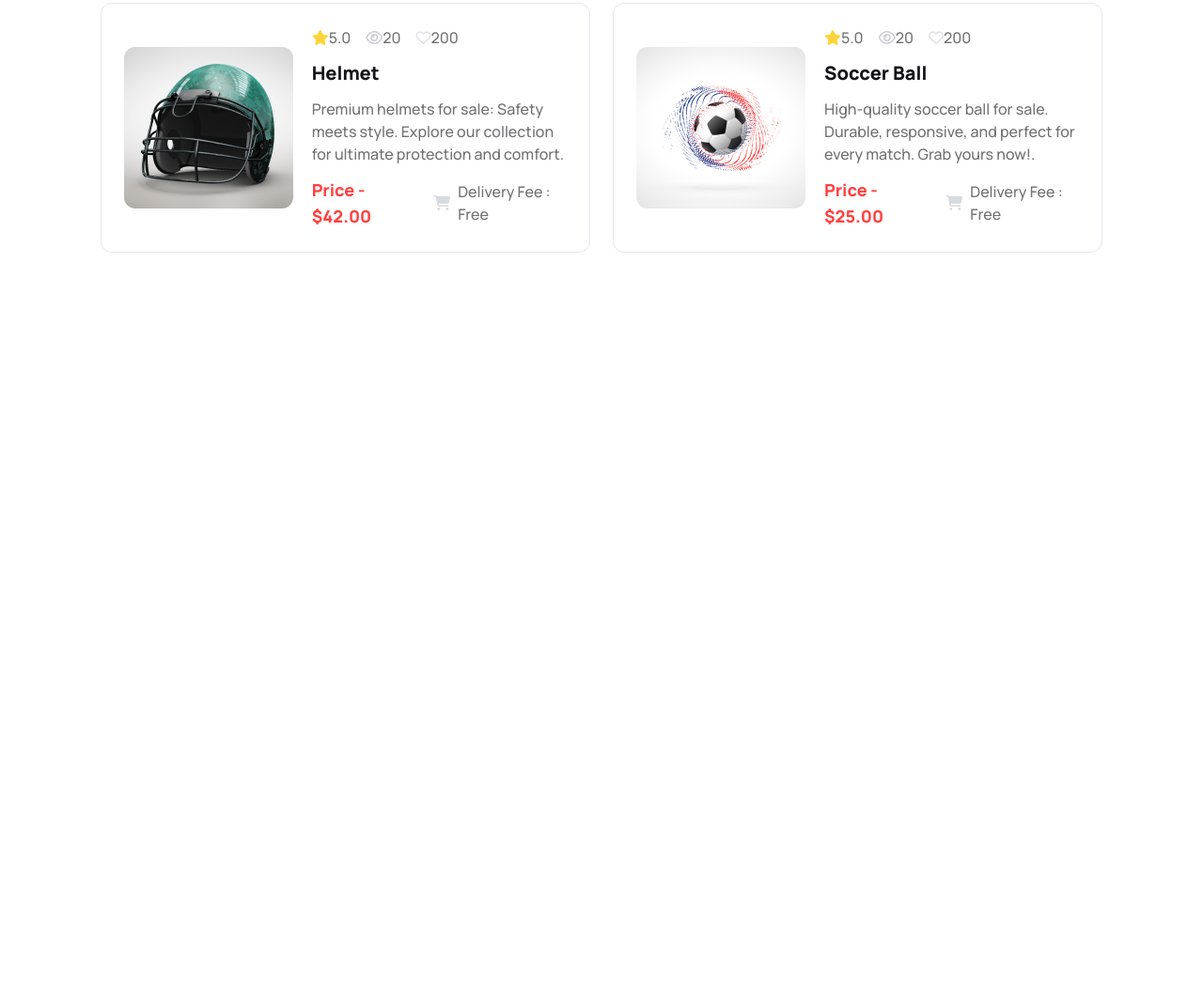
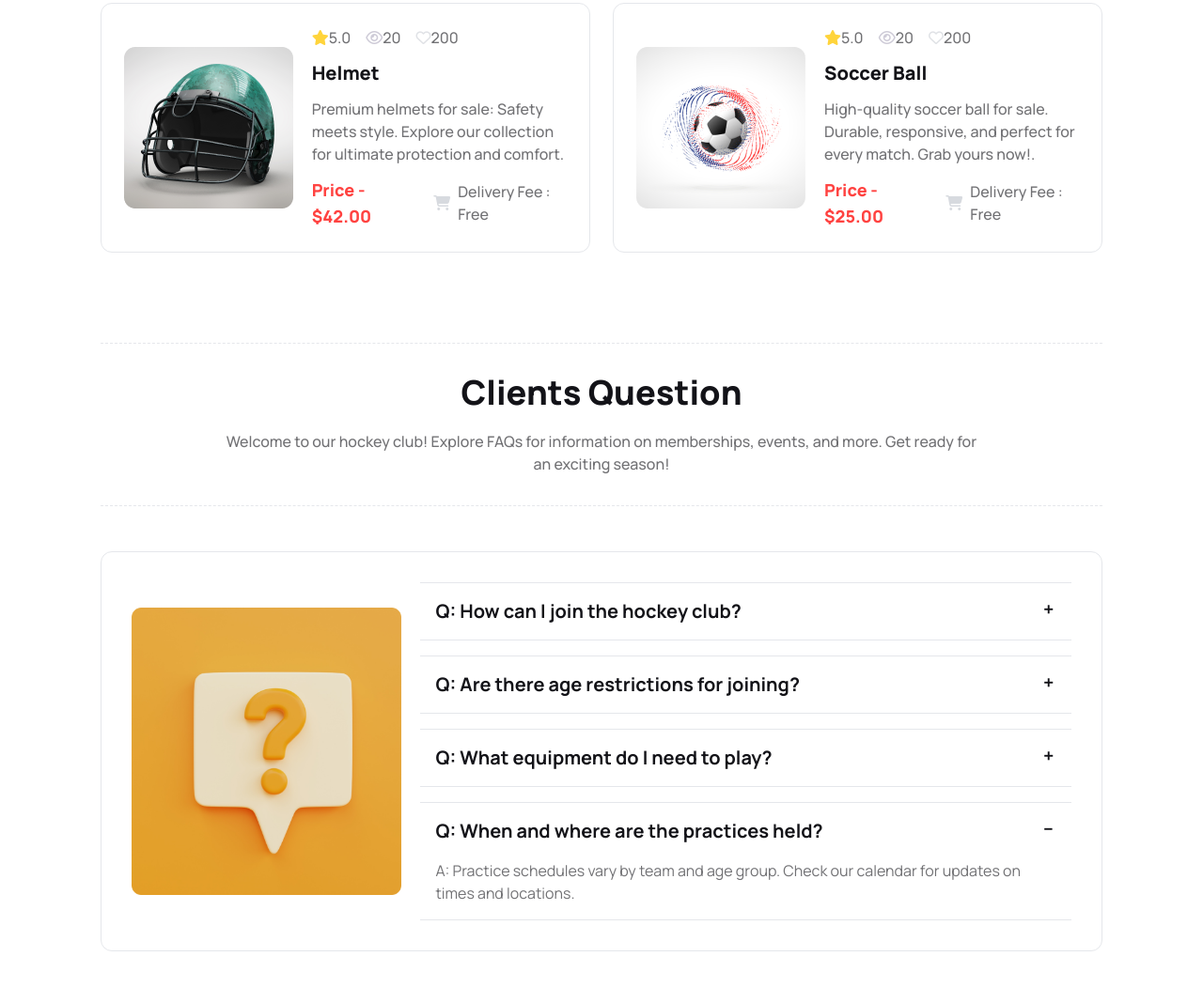
Before and after one commit to SRSayed/assignment-3, a plain HTML site: page index.html in a window 1280 px wide. Shown: the part 3331-4382 px from the top of the page at 94% size. Before the commit the page ends 3696 px from the top, so only its background shows below. Drawn offline with nearby package versions, Linux system fonts and the light colour scheme.

Commit message:
FAQ section

```diff
--- a/index.html
+++ b/index.html
@@ -276,8 +276,63 @@
 
         </div>
       </section>
-      <!-- newsletter section -->
+      <!-- FAQ section -->
+      <section class="w-10/12 my-24 mx-auto">
+        <div class="text-center border-dashed border-0 border-t border-b py-8 space-y-5">
+          <h1 class="text-4xl text-cmn font-extrabold text-center">Clients Question</h1>
+        <p class="text-base text-cmn-p font-medium lg:w-[800px] w-full mx-auto">Welcome to our hockey club! Explore FAQs for information on memberships, events, and more. Get ready for an exciting season!</p>
+        </div>
+        <div class="flex lg:flex-row flex-col lg:items-center lg:justify-between border rounded-xl mt-12 lg:p-8 p-5 gap-5 ">
+          <div><img src="Images/11.png" alt=""></div>
+          <div class="flex flex-col gap-4">
+            <div class="collapse collapse-plus bg-transparent rounded-none border-t border-b">
+              <input type="radio" name="my-accordion-3" checked="checked" />
+              <div class="collapse-title text-xl font-bold text-cmn">
+                Q: How can I join the hockey club?
+              </div>
+              <div class="collapse-content text-cmn-p">
+                <p>A: Visit our membership page, fill out the form, and attend our orientation. We welcome players of all skill levels.</p>
+              </div>
+            </div>
+            <div class="collapse collapse-plus bg-transparent rounded-none border-t border-b">
+              <input type="radio" name="my-accordion-3" checked="checked" />
+              <div class="collapse-title text-xl font-bold text-cmn">
+                Q: Are there age restrictions for joining?
+              </div>
+              <div class="collapse-content text-cmn-p">
+                <p>A: No, our club is open to players of all ages, from youth to adults. We offer diverse programs for every age group.</p>
+              </div>
+            </div>
+            <div class="collapse collapse-plus bg-transparent rounded-none border-t border-b">
+              <input type="radio" name="my-accordion-3" checked="checked" />
+              <div class="collapse-title text-xl font-bold text-cmn">
+                Q: What equipment do I need to play?
+              </div>
+              <div class="collapse-content text-cmn-p">
+                <p>A: Basic gear includes skates, stick, helmet, and gloves. Our club provides guidance on quality equipment for optimal performance and safety.</p>
+              </div>
+            </div>
+            <div class="collapse collapse-plus bg-transparent rounded-none border-t border-b">
+              <input type="radio" name="my-accordion-3" checked="checked" />
+              <div class="collapse-title text-xl font-bold text-cmn">
+                Q: When and where are the practices held?
+              </div>
+              <div class="collapse-content text-cmn-p">
+                <p>A: Practice schedules vary by team and age group. Check our calendar for updates on times and locations.</p>
+              </div>
+            </div>
 
+          </div>
+
+
+        </div>
+
+
+      </section>
+      <!-- newsletter Section -->
+      <section>
+
+      </section>
     </main>
 </body>
 </html>
```
